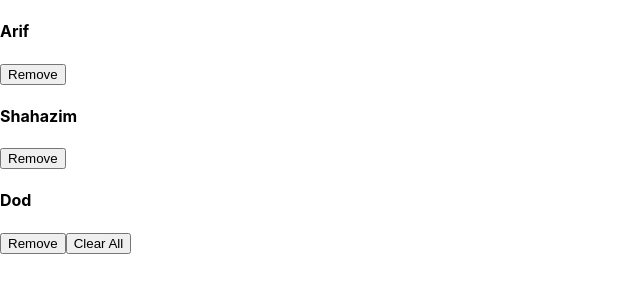
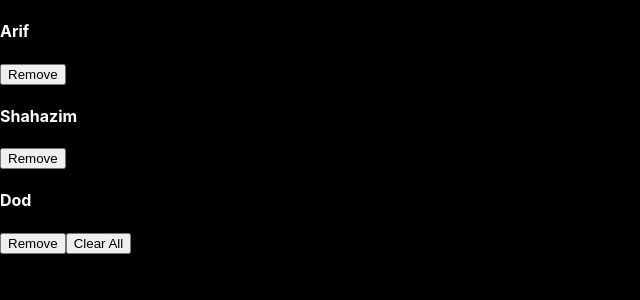
Before and after one commit to ARIF683/React-Practice, a React (Create React App) app in the folder app/: page / in a window 1280 px wide. Shown: the top 300 px of the page, without its empty margins (0-640 px from the left). Built offline with nearby package versions, Linux system fonts and the light colour scheme.

Commit message:
Css update

```diff
--- a/app/src/App.css
+++ b/app/src/App.css
@@ -2,3 +2,8 @@ img {
   width: 50%;
   border-radius: 50%;
 }
+body {
+  background-color: #000;
+  font-color: white;
+  color: #fff;
+}
```
